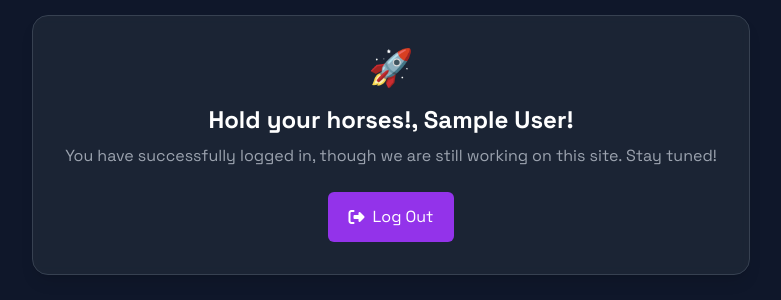
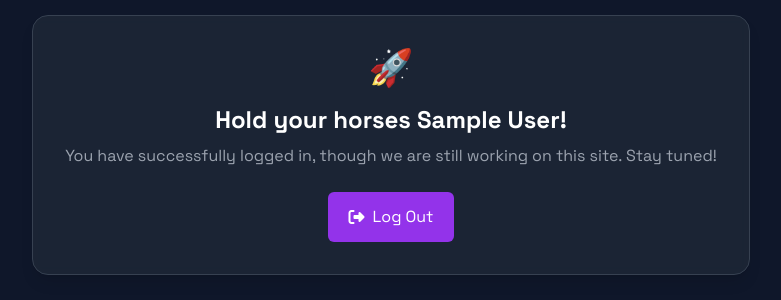
Before and after one commit to ray-caster/launchpad, a Flask app: page /dashboard in a window 1280 px wide. Shown: the part 255-555 px from the top of the page, without its empty margins (249-1030 px from the left). Run offline with Flask 3, Linux system fonts and the light colour scheme; the visitor is signed in with stand-in values (Sample User, id 1); parts of the project's set-up code (start-up, migrations or seed data) failed here and were passed over; some libraries are stand-ins or nearby versions.

Commit message:
Update dashboard.html

```diff
--- a/templates/dashboard.html
+++ b/templates/dashboard.html
@@ -18,7 +18,7 @@
 <body class="flex flex-col items-center justify-center min-h-screen text-center p-4">
     <div class="bg-gray-800/80 backdrop-blur-sm rounded-2xl p-8 border border-gray-700 shadow-lg">
         <h1 class="text-4xl font-bold text-white">🚀</h1>
-        <h2 class="mt-4 text-2xl font-bold text-white">Hold your horses!, {{ name }}!</h2>
+        <h2 class="mt-4 text-2xl font-bold text-white">Hold your horses {{ name }}!</h2>
         <p class="mt-2 text-gray-400">You have successfully logged in, though we are still working on this site. Stay tuned!</p>
         <div class="mt-6">
             <a href="{{ url_for('logout') }}"
```
